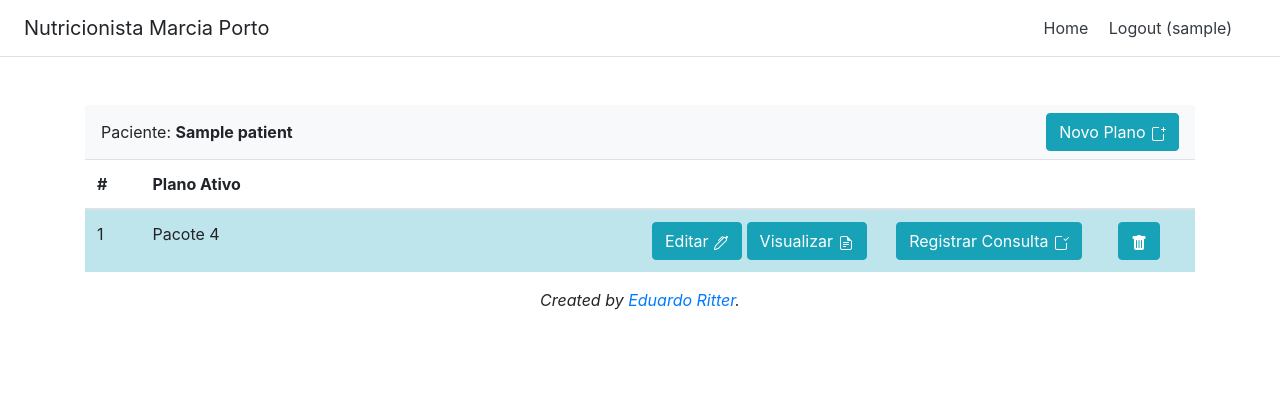
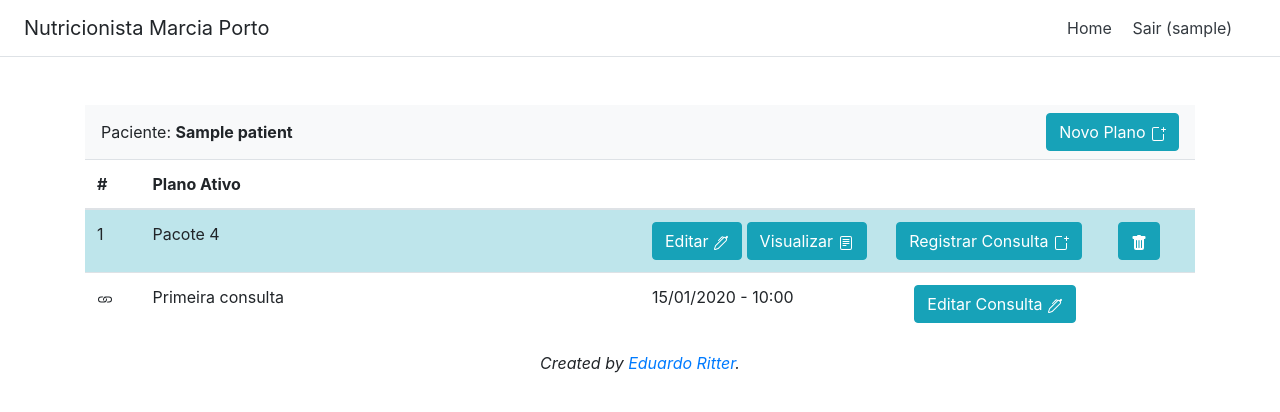
Before and after one commit to eduardoritter/mpbox, a Flask app: page /mpbox/patient/1/plans in a window 1280 px wide. Shown: the top 412 px of the page. Run offline with Flask 2, Linux system fonts and the light colour scheme; a user stored in the database is signed in; tables that the repository leaves empty hold one stand-in row (values such as "Sample post"); some libraries are stand-ins or nearby versions.

Commit message:
Adding visit details on the patient active plan view

```diff
--- a/mpbox/auth.py
+++ b/mpbox/auth.py
@@ -32,10 +32,10 @@ def login_post():
 
     if user and user.verify_password(password):
         login_user(user)
-        flash('Logged in successfully.')
+        flash('Login efetuado com sucesso.')
         return redirect(url_for('home.home'))
 
-    flash('Credenciais inválidas, verifique e tente novamente.')
+    flash('Credenciais inválidas! Verifique e tente novamente.')
     return redirect(url_for('auth.login'))
 
 
--- a/mpbox/templates/layout.html
+++ b/mpbox/templates/layout.html
@@ -28,9 +28,9 @@
     <nav class="my-2 my-md-0 mr-md-3">
       <a class="p-2 text-dark" href="{{ url_for('home.home') }}" title="Home">Home</a>
       {% if current_user.is_authenticated %}
-      <a class="p-2 text-dark" href="{{ url_for('auth.logout') }}">Logout ({{ current_user.username }}) </a>
+      <a class="p-2 text-dark" href="{{ url_for('auth.logout') }}">Sair ({{ current_user.username }}) </a>
       {% else %}
-      <a class="p-2 text-dark" href="{{ url_for('auth.login') }}">Log In</a>
+      <a class="p-2 text-dark" href="{{ url_for('auth.login') }}">Entrar</a>
       {% endif %}
 
     </nav>
--- a/mpbox/templates/login.html
+++ b/mpbox/templates/login.html
@@ -16,7 +16,7 @@
             <div class="form-group">
                 <input class="form-control" type="password" name="password" placeholder="Senha">
             </div>
-            <button class="btn btn-info submit-btn">Login</button>
+            <button class="btn btn-info submit-btn">Entrar</button>
         </form>
     </div>
 </div>
--- a/mpbox/templates/patient_plans.html
+++ b/mpbox/templates/patient_plans.html
@@ -66,14 +66,9 @@
         </a>
         <a href="{{ url_for('plan.display', id=p['id']) }}" title="{{ p.name }}">
           <button class="btn btn btn-info">Visualizar
-            <svg class="bi bi-file-earmark-text" width="1em" height="1em" viewBox="0 0 16 16" fill="currentColor"
-              xmlns="http://www.w3.org/2000/svg">
-              <path
-                d="M4 1h5v1H4a1 1 0 00-1 1v10a1 1 0 001 1h8a1 1 0 001-1V6h1v7a2 2 0 01-2 2H4a2 2 0 01-2-2V3a2 2 0 012-2z" />
-              <path d="M9 4.5V1l5 5h-3.5A1.5 1.5 0 019 4.5z" />
-              <path fill-rule="evenodd"
-                d="M5 11.5a.5.5 0 01.5-.5h2a.5.5 0 010 1h-2a.5.5 0 01-.5-.5zm0-2a.5.5 0 01.5-.5h5a.5.5 0 010 1h-5a.5.5 0 01-.5-.5zm0-2a.5.5 0 01.5-.5h5a.5.5 0 010 1h-5a.5.5 0 01-.5-.5z"
-                clip-rule="evenodd" />
+            <svg class="bi bi-file-text" width="1em" height="1em" viewBox="0 0 16 16" fill="currentColor" xmlns="http://www.w3.org/2000/svg">
+              <path fill-rule="evenodd" d="M4 1h8a2 2 0 012 2v10a2 2 0 01-2 2H4a2 2 0 01-2-2V3a2 2 0 012-2zm0 1a1 1 0 00-1 1v10a1 1 0 001 1h8a1 1 0 001-1V3a1 1 0 00-1-1H4z" clip-rule="evenodd"/>
+              <path fill-rule="evenodd" d="M4.5 10.5A.5.5 0 015 10h3a.5.5 0 010 1H5a.5.5 0 01-.5-.5zm0-2A.5.5 0 015 8h6a.5.5 0 010 1H5a.5.5 0 01-.5-.5zm0-2A.5.5 0 015 6h6a.5.5 0 010 1H5a.5.5 0 01-.5-.5zm0-2A.5.5 0 015 4h6a.5.5 0 010 1H5a.5.5 0 01-.5-.5z" clip-rule="evenodd"/>
             </svg>
           </button>
         </a>
@@ -81,9 +76,10 @@
       <td>
         <a href="{{ url_for('plan.visit', id=p['id']) }}" title="{{ p.name }}">
           <button class="btn btn btn-info">Registrar Consulta
-            <svg class="bi bi-file-check" width="1em" height="1em" viewBox="0 0 16 16" fill="currentColor" xmlns="http://www.w3.org/2000/svg">
+            <svg class="bi bi-file-plus" width="1em" height="1em" viewBox="0 0 16 16" fill="currentColor" xmlns="http://www.w3.org/2000/svg">
               <path d="M9 1H4a2 2 0 00-2 2v10a2 2 0 002 2h8a2 2 0 002-2V8h-1v5a1 1 0 01-1 1H4a1 1 0 01-1-1V3a1 1 0 011-1h5V1z"/>
-              <path fill-rule="evenodd" d="M15.854 2.146a.5.5 0 010 .708l-3 3a.5.5 0 01-.708 0l-1.5-1.5a.5.5 0 01.708-.708L12.5 4.793l2.646-2.647a.5.5 0 01.708 0z" clip-rule="evenodd"/>
+              <path fill-rule="evenodd" d="M13.5 1a.5.5 0 01.5.5v2a.5.5 0 01-.5.5h-2a.5.5 0 010-1H13V1.5a.5.5 0 01.5-.5z" clip-rule="evenodd"/>
+              <path fill-rule="evenodd" d="M13 3.5a.5.5 0 01.5-.5h2a.5.5 0 010 1H14v1.5a.5.5 0 01-1 0v-2z" clip-rule="evenodd"/>
             </svg>
         </button>
         </a>
@@ -102,6 +98,33 @@
         </form>
       </td>
     </tr>
+    {% for v in p.visits %}
+    <tr>
+      <td>
+        <svg class="bi bi-link" width="1em" height="1em" viewBox="0 0 16 16" fill="currentColor" xmlns="http://www.w3.org/2000/svg">
+          <path d="M6.354 5.5H4a3 3 0 000 6h3a3 3 0 002.83-4H9c-.086 0-.17.01-.25.031A2 2 0 017 10.5H4a2 2 0 110-4h1.535c.218-.376.495-.714.82-1z"/>
+          <path d="M6.764 6.5H7c.364 0 .706.097 1 .268A1.99 1.99 0 019 6.5h.236A3.004 3.004 0 008 5.67a3 3 0 00-1.236.83z"/>
+          <path d="M9 5.5a3 3 0 00-2.83 4h1.098A2 2 0 019 6.5h3a2 2 0 110 4h-1.535a4.02 4.02 0 01-.82 1H12a3 3 0 100-6H9z"/>
+          <path d="M8 11.33a3.01 3.01 0 001.236-.83H9a1.99 1.99 0 01-1-.268 1.99 1.99 0 01-1 .268h-.236c.332.371.756.66 1.236.83z"/>
+        </svg>
+      </td>
+      <td>{{ v.sequence_number|to_visit_sequence }} consulta</td>
+      <td>{{ v.date|to_date }} - {{ v.time|to_time }}</td>
+      <td style="text-align: center;">
+        <a href="{{ url_for('visit.update', id=v['id']) }}" title="{{ v.name }}">
+          <button class="btn btn btn-info">
+              Editar Consulta
+              <svg class="bi bi-pen" width="1em" height="1em" viewBox="0 0 16 16" fill="currentColor" xmlns="http://www.w3.org/2000/svg">
+                <path fill-rule="evenodd" d="M5.707 13.707a1 1 0 01-.39.242l-3 1a1 1 0 01-1.266-1.265l1-3a1 1 0 01.242-.391L10.086 2.5a2 2 0 012.828 0l.586.586a2 2 0 010 2.828l-7.793 7.793zM3 11l7.793-7.793a1 1 0 011.414 0l.586.586a1 1 0 010 1.414L5 13l-3 1 1-3z" clip-rule="evenodd"/>
+                <path fill-rule="evenodd" d="M9.854 2.56a.5.5 0 00-.708 0L5.854 5.855a.5.5 0 01-.708-.708L8.44 1.854a1.5 1.5 0 012.122 0l.293.292a.5.5 0 01-.707.708l-.293-.293z" clip-rule="evenodd"/>
+                <path d="M13.293 1.207a1 1 0 011.414 0l.03.03a1 1 0 01.03 1.383L13.5 4 12 2.5l1.293-1.293z"/>
+              </svg>
+          </button>
+      </a>
+      </td>
+      <td></td>
+    </tr>
+    {% endfor %}
     {% endfor %}
   </tbody>
 </table>
```
Also changed, not shown: mpbox/templates/home.html (+7 -17 lines), mpbox/templates/visit.html (+4 -4 lines), requirements.txt (+18 -5 lines).
